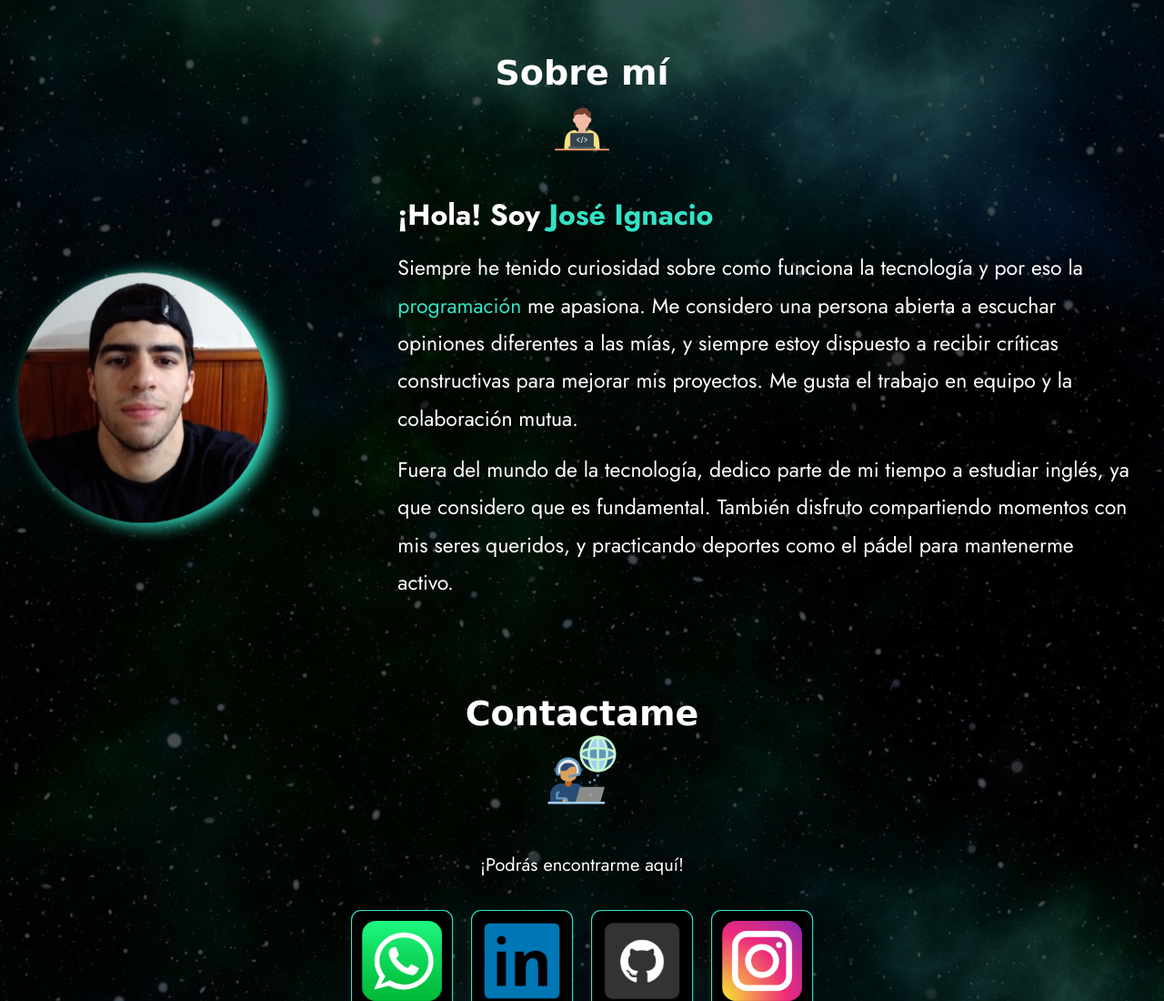
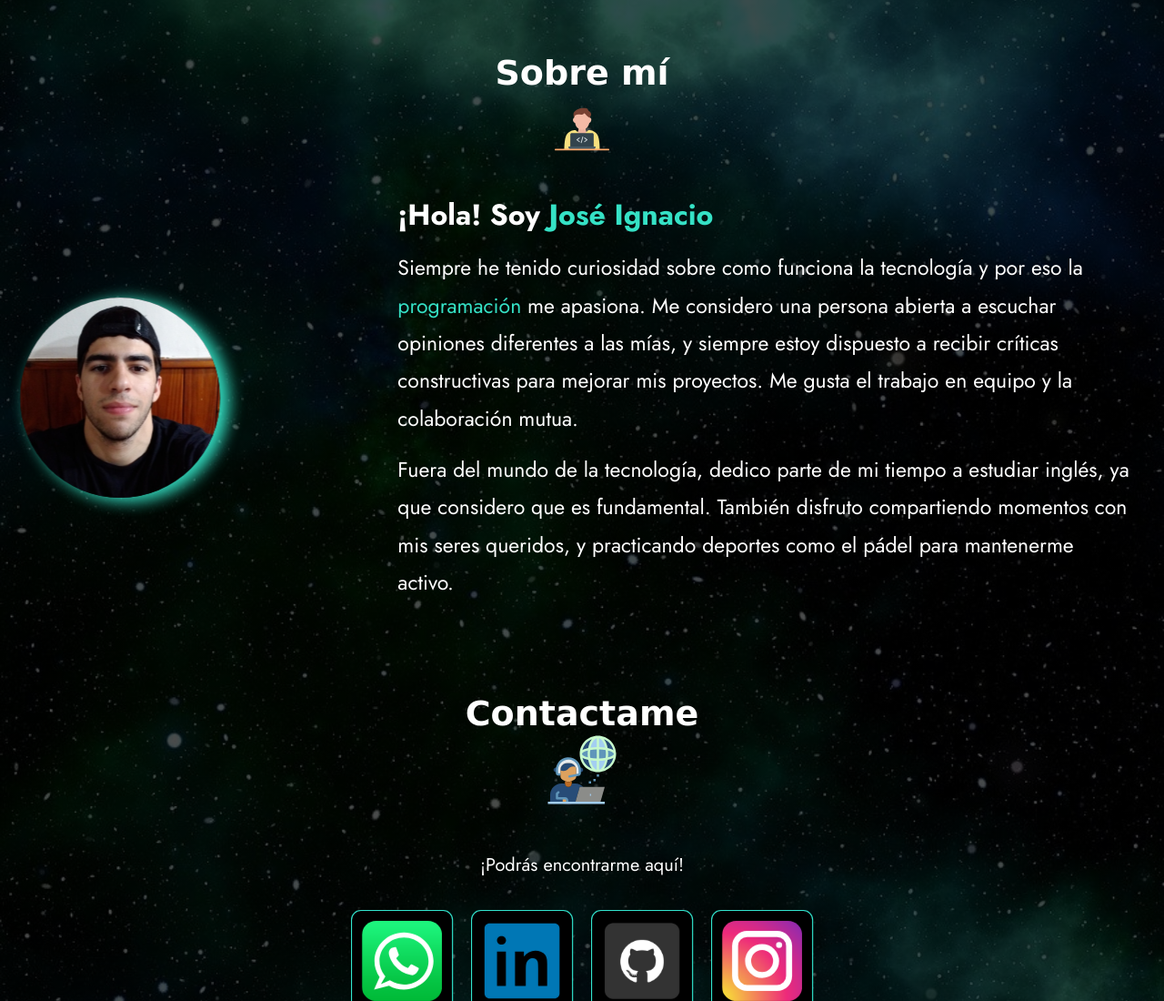
Before and after one commit to pulygarcia/Portfolio2, a plain HTML site: page index.html in a window 1280 px wide. Shown: the part 3069-4169 px from the top of the page at 91% size. Drawn offline with Linux system fonts and the light colour scheme; a web font is replaced by a local one.

Commit message:
dejando mi imagen mas pequeña

```diff
--- a/build/css/app.css
+++ b/build/css/app.css
@@ -607,8 +607,8 @@ main {
   }
 }
 .sobre-mi__imagen {
-  width: 25rem;
-  height: 25rem;
+  width: 20rem;
+  height: 20rem;
   object-fit: cover;
   border-radius: 50%;
   box-shadow: #35e1c5 8px 3px 15px 1px;
```
